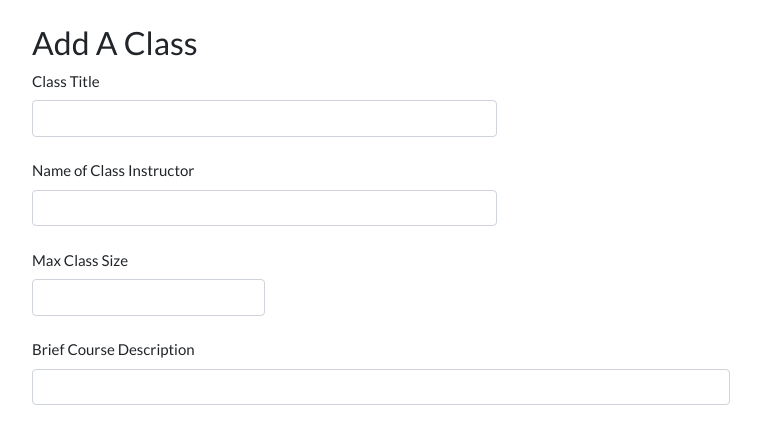
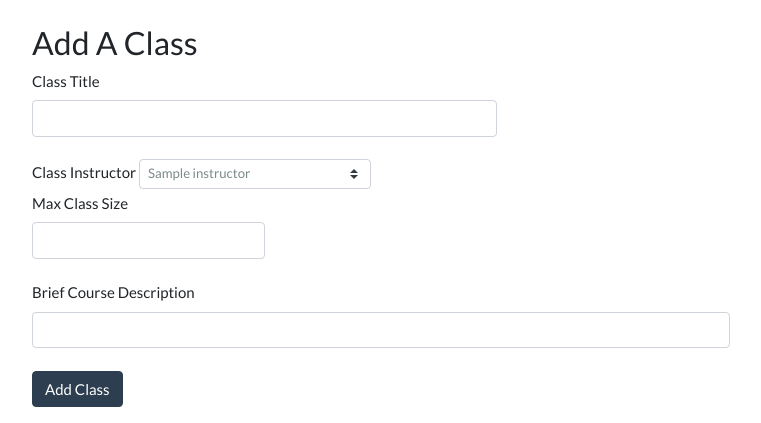
Before and after one commit to lagunasmel/Hogwarts-Registrar, a Flask app: template templates/classes.html in a window 1280 px wide. Shown: the part 87-510 px from the top of the page, without its empty margins (143-904 px from the left). Run offline with Flask 2, Linux system fonts and the light colour scheme; the template is opened without the code that fills it: most values are stand-ins (such as "Sample title", 1, 10 or a date in 2020); some libraries are stand-ins or nearby versions.

Commit message:
Another dropdown

```diff
--- a/app.py
+++ b/app.py
@@ -148,6 +148,10 @@ def classes():
         "rows": rows
     }
     data['table'] = table
+    c.execute("""SELECT instructorID, name FROM Instructors;""")
+    rows = c.fetchall()
+    instructornames = [(row['instructorID'], row['name']) for row in rows]
+    data['instructornames'] = instructornames
     return render_template('classes.html', data=data)
 
 
@@ -225,11 +229,12 @@ def insert_row():
     elif request['tableName'] == 'Classes':
         data = request['data']
         # First get the instructor's ID, assume it's the first one
-        c.execute("""SELECT instructorID FROM Instructors WHERE name = %s;""", (data['instructor'],))
-        rows = c.fetchall()
-        if len(rows) == 0:
-            return classes()
-        instructor_id = rows[0]['instructorID']
+        # c.execute("""SELECT instructorID FROM Instructors WHERE name = %s;""", (data['instructor'],))
+        # rows = c.fetchall()
+        # if len(rows) == 0:
+        #     return classes()
+        # instructor_id = rows[0]['instructorID']
+        instructor_id = data['instructor']
         c.execute("""INSERT INTO Classes(name, maxSize, description, instructorID)
                                         VALUES (%s, %s, %s, %s);""",
                   (data['name'], data['size'], data['description'], instructor_id))
--- a/templates/classes.html
+++ b/templates/classes.html
@@ -12,8 +12,15 @@
             <label for="newName">Class Title</label>
             <br><input type="text" name="name" id="newName" class="form-control w-50">
 
-            <br><label for="classInstructor">Name of Class Instructor</label>
-            <br><input type="text" name="classInstructor" id="classInstructor" class="form-control w-50">
+            {#            <br><label for="classInstructor">Name of Class Instructor</label>#}
+            {#            <br><input type="text" name="classInstructor" id="classInstructor" class="form-control w-50">#}
+
+            <br><label for="classInstructor">Class Instructor</label>
+            <select class="form-control custom-select custom-select-sm w-25" id="classInstructor">
+                {% for instructor in data.instructornames %}
+                    <option value="{{ instructor[0] }}">{{ instructor[1] }}</option>
+                {% endfor %}
+            </select>
 
             <br><label for="classSize">Max Class Size</label>
             <input type="number" name="classSize" id="classSize" class="form-control w-25">
```
